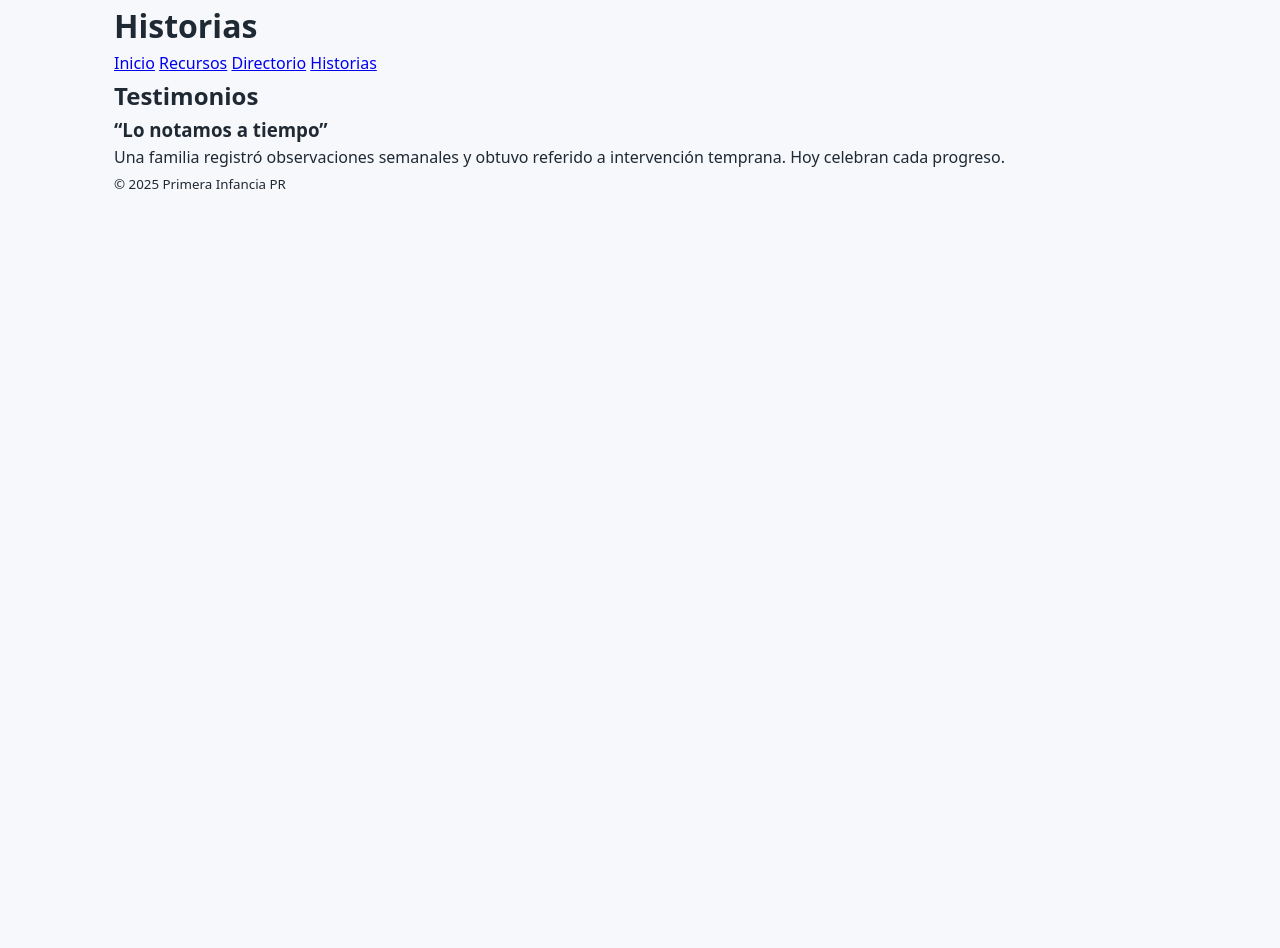
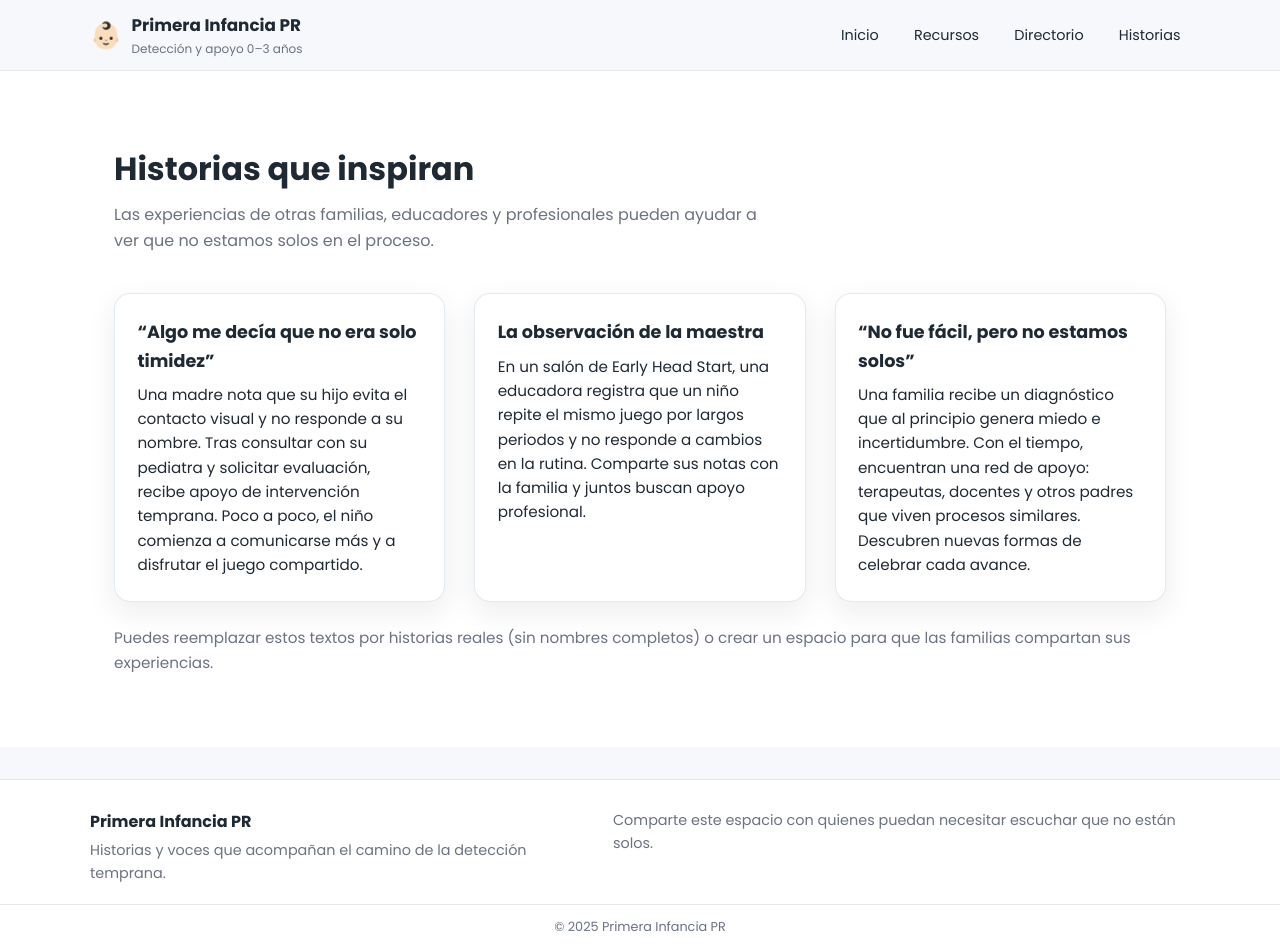
Before and after one commit to hydraxnrg/primera-infancia-pr2, a plain HTML site: page historias.html in a window 1280 px wide. Before the commit the page ends 800 px from the top, so only its background shows below. Drawn offline with Linux system fonts and the light colour scheme.

Commit message:
Update historias.html

```diff
--- a/historias.html
+++ b/historias.html
@@ -1,34 +1,105 @@
-<!doctype html>
+<!DOCTYPE html>
 <html lang="es">
 <head>
-  <meta charset="utf-8" />
-  <meta name="viewport" content="width=device-width, initial-scale=1" />
-  <title>Historias — Primera Infancia PR</title>
+  <meta charset="UTF-8" />
+  <meta name="viewport" content="width=device-width, initial-scale=1.0" />
+  <title>Historias – Primera Infancia PR</title>
+  <link
+    href="https://fonts.googleapis.com/css2?family=Poppins:wght@300;400;600;700&display=swap"
+    rel="stylesheet"
+  />
   <link rel="stylesheet" href="style.css" />
 </head>
 <body>
-  <header class="site-header">
-    <div class="container">
-      <h1>Historias</h1>
-      <nav>
+  <header class="header">
+    <div class="container header__content">
+      <div class="logo">
+        <span class="logo__icon">👶🏻</span>
+        <div class="logo__text">
+          <span class="logo__title">Primera Infancia PR</span>
+          <span class="logo__subtitle">Detección y apoyo 0–3 años</span>
+        </div>
+      </div>
+
+      <nav class="nav">
         <a href="index.html">Inicio</a>
         <a href="recursos.html">Recursos</a>
         <a href="directorio.html">Directorio</a>
-        <a href="historias.html">Historias</a>
+        <a href="historias.html" class="nav__active">Historias</a>
       </nav>
     </div>
   </header>
 
-  <main class="container">
-    <h2>Testimonios</h2>
-    <article>
-      <h3>“Lo notamos a tiempo”</h3>
-      <p>Una familia registró observaciones semanales y obtuvo referido a intervención temprana. Hoy celebran cada progreso.</p>
-    </article>
+  <main>
+    <section class="section section--alt">
+      <div class="container">
+        <div class="section__header">
+          <h2>Historias que inspiran</h2>
+          <p>
+            Las experiencias de otras familias, educadores y profesionales
+            pueden ayudar a ver que no estamos solos en el proceso.
+          </p>
+        </div>
+
+        <div class="grid grid--3">
+          <article class="card card--story">
+            <h3>“Algo me decía que no era solo timidez”</h3>
+            <p>
+              Una madre nota que su hijo evita el contacto visual y no responde
+              a su nombre. Tras consultar con su pediatra y solicitar evaluación,
+              recibe apoyo de intervención temprana. Poco a poco, el niño
+              comienza a comunicarse más y a disfrutar el juego compartido.
+            </p>
+          </article>
+
+          <article class="card card--story">
+            <h3>La observación de la maestra</h3>
+            <p>
+              En un salón de Early Head Start, una educadora registra que un
+              niño repite el mismo juego por largos periodos y no responde a
+              cambios en la rutina. Comparte sus notas con la familia y juntos
+              buscan apoyo profesional.
+            </p>
+          </article>
+
+          <article class="card card--story">
+            <h3>“No fue fácil, pero no estamos solos”</h3>
+            <p>
+              Una familia recibe un diagnóstico que al principio genera miedo e
+              incertidumbre. Con el tiempo, encuentran una red de apoyo:
+              terapeutas, docentes y otros padres que viven procesos similares.
+              Descubren nuevas formas de celebrar cada avance.
+            </p>
+          </article>
+        </div>
+
+        <p class="section__note">
+          Puedes reemplazar estos textos por historias reales (sin nombres
+          completos) o crear un espacio para que las familias compartan sus
+          experiencias.
+        </p>
+      </div>
+    </section>
   </main>
 
-  <footer class="site-footer">
-    <div class="container"><small>© 2025 Primera Infancia PR</small></div>
+  <footer class="footer">
+    <div class="container footer__content">
+      <div class="footer__left">
+        <p class="footer__title">Primera Infancia PR</p>
+        <p class="footer__text">
+          Historias y voces que acompañan el camino de la detección temprana.
+        </p>
+      </div>
+      <div class="footer__right">
+        <p class="footer__text">
+          Comparte este espacio con quienes puedan necesitar escuchar que no
+          están solos.
+        </p>
+      </div>
+    </div>
+    <div class="footer__bottom">
+      <span>© 2025 Primera Infancia PR</span>
+    </div>
   </footer>
 </body>
 </html>
```
